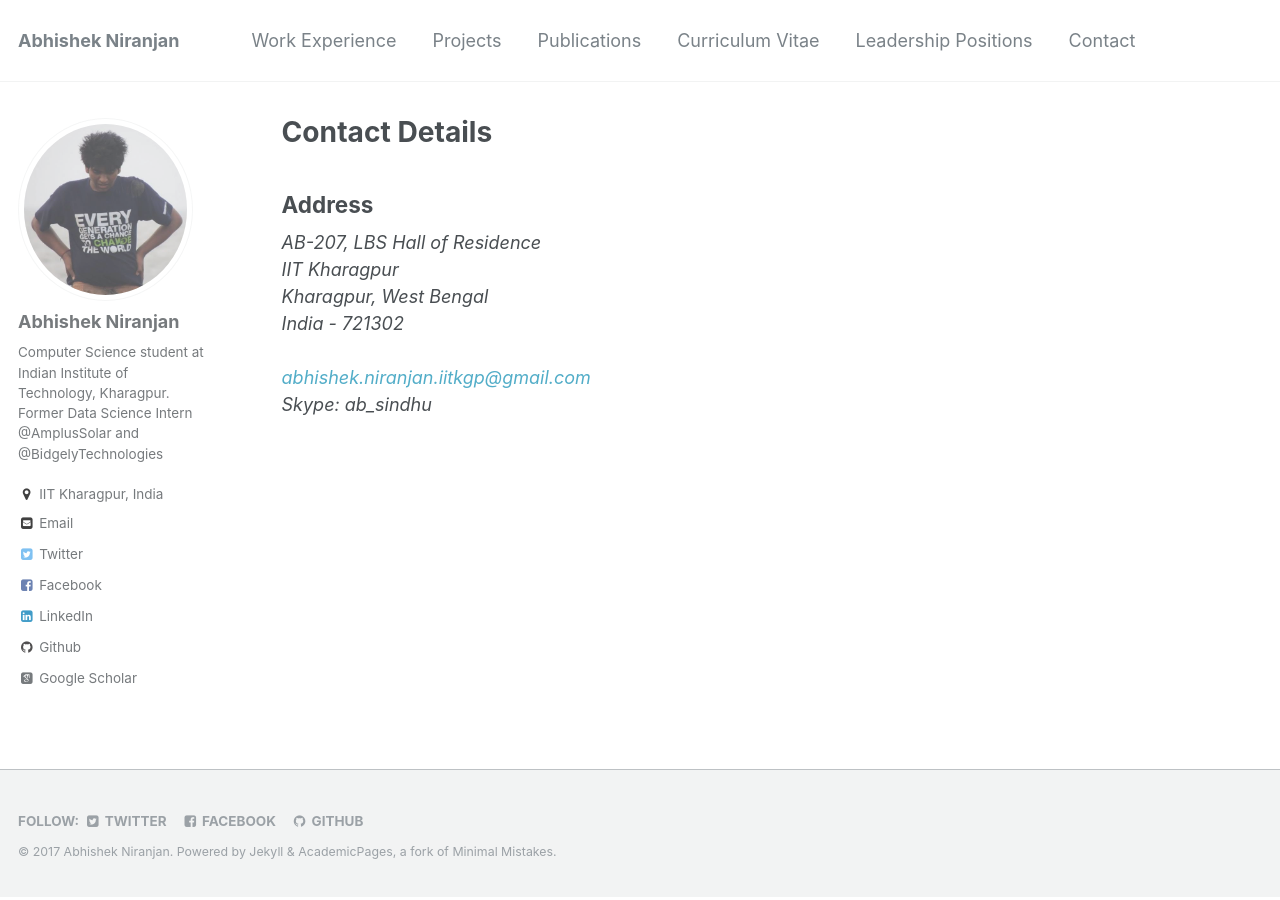
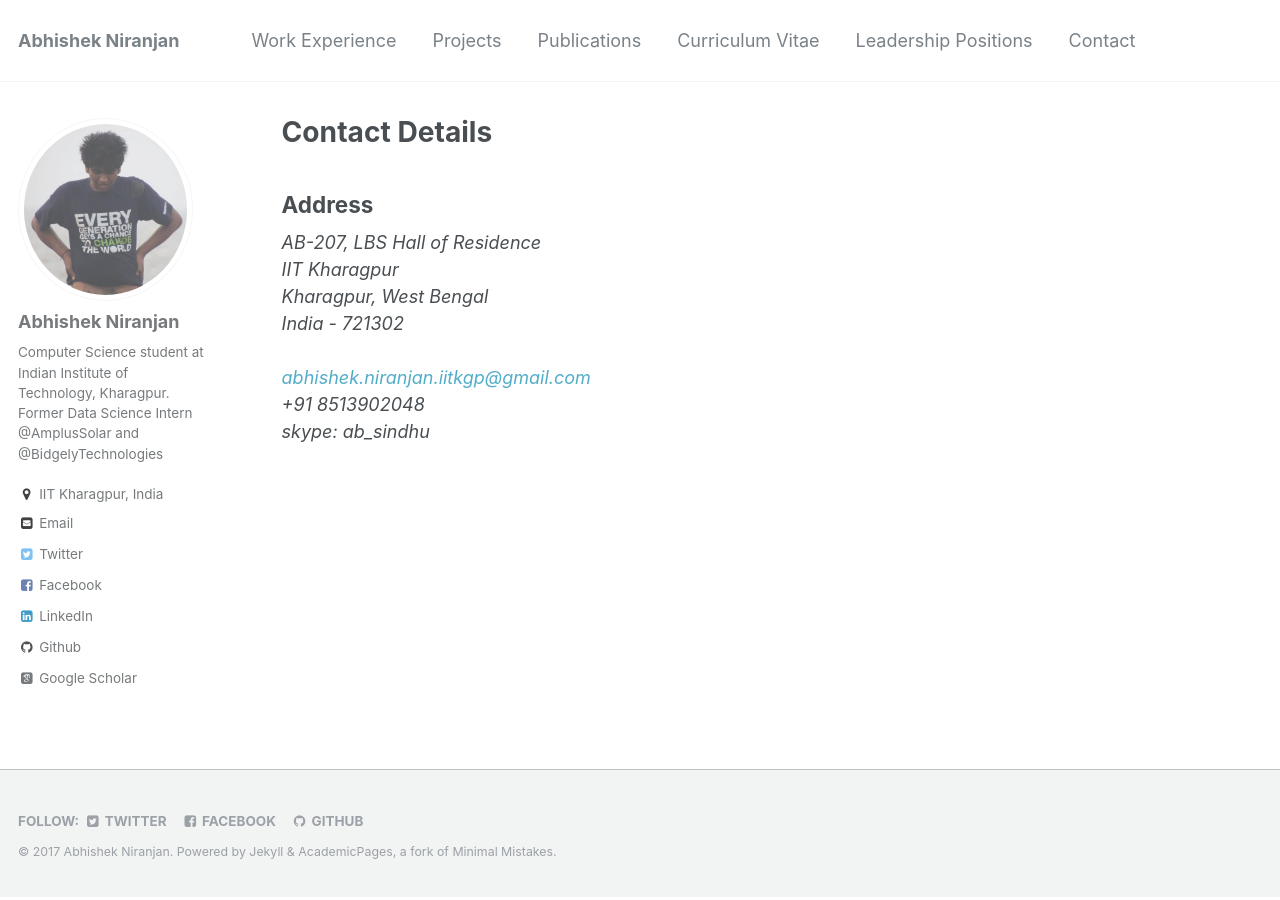
Before and after one commit to abhishek-niranjan/abhishek-niranjan.github.io, a Jekyll site: the page built from _pages/contact.md, in a window 1280 px wide. Built offline with Jekyll 4.4.1, drawn with Linux system fonts in a browser that asks for light colours; some web fonts are replaced.

Commit message:
Added Phone number in Contacts

```diff
--- a/_pages/contact.md
+++ b/_pages/contact.md
@@ -9,5 +9,5 @@ author_profile: true
 
 <address>
   AB-207, LBS Hall of Residence<br /> IIT Kharagpur<br /> Kharagpur, West Bengal<br /> India - 721302<br /> <br />
-  <a href="mailto:abhishek.niranjan.iitkgp@gmail.com"> <font color="#52ADC8">abhishek.niranjan.iitkgp@gmail.com</font> </a><br /> Skype: ab_sindhu
+  <a href="mailto:abhishek.niranjan.iitkgp@gmail.com"> <font color="#52ADC8">abhishek.niranjan.iitkgp@gmail.com</font> </a><br /> +91 8513902048 <br/> skype: ab_sindhu
 </address>
```
